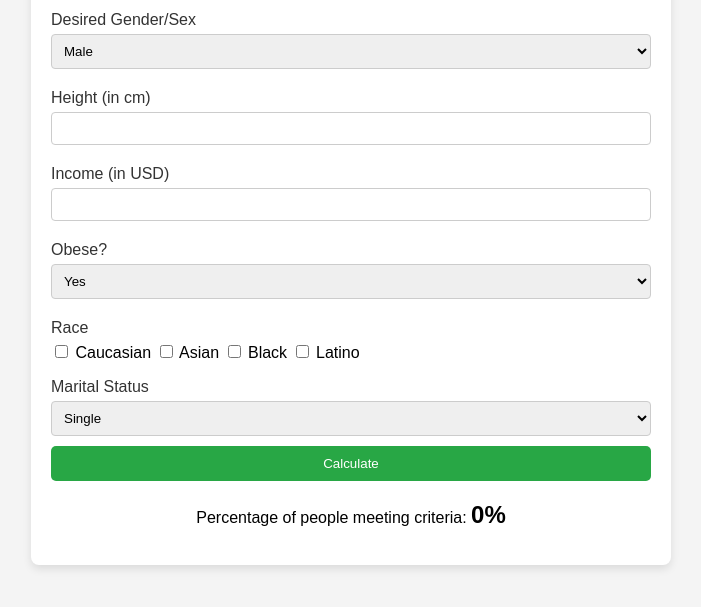
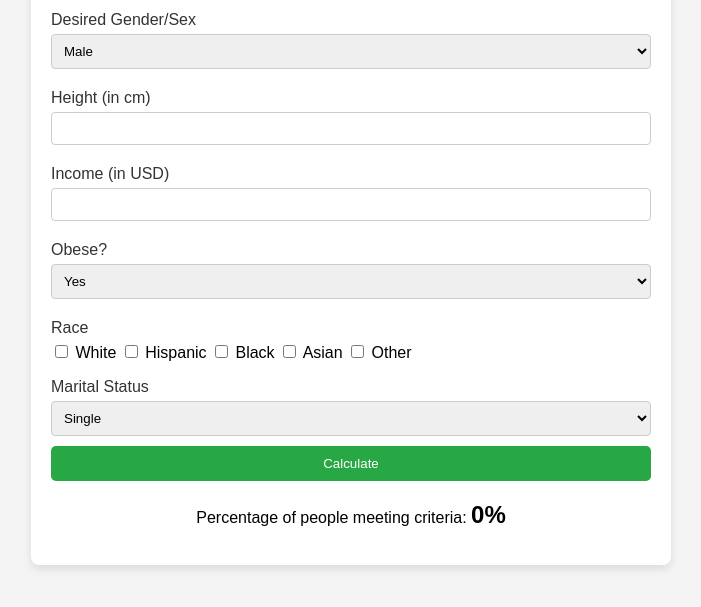
Before and after one commit to Exile611/briancalc, a plain HTML site: page index.html in a window 1280 px wide. Shown: the part 149-756 px from the top of the page, without its empty margins (289-990 px from the left). Drawn offline with Linux system fonts and the light colour scheme.

Commit message:
Update index.html

```diff
--- a/index.html
+++ b/index.html
@@ -32,11 +32,11 @@
 
       <label for="race">Race</label>
       <div class="checkbox-group">
-        <input type="checkbox" id="race1" name="race" value="Caucasian"> Caucasian
-        <input type="checkbox" id="race2" name="race" value="Asian"> Asian
+        <input type="checkbox" id="race1" name="race" value="White"> White
+        <input type="checkbox" id="race2" name="race" value="Hispanic"> Hispanic
         <input type="checkbox" id="race3" name="race" value="Black"> Black
-        <input type="checkbox" id="race4" name="race" value="Latino"> Latino
-        <!-- Add more races if needed -->
+        <input type="checkbox" id="race4" name="race" value="Asian"> Asian
+        <input type="checkbox" id="race5" name="race" value="Other"> Other
       </div>
 
       <label for="marital-status">Marital Status</label>
```
